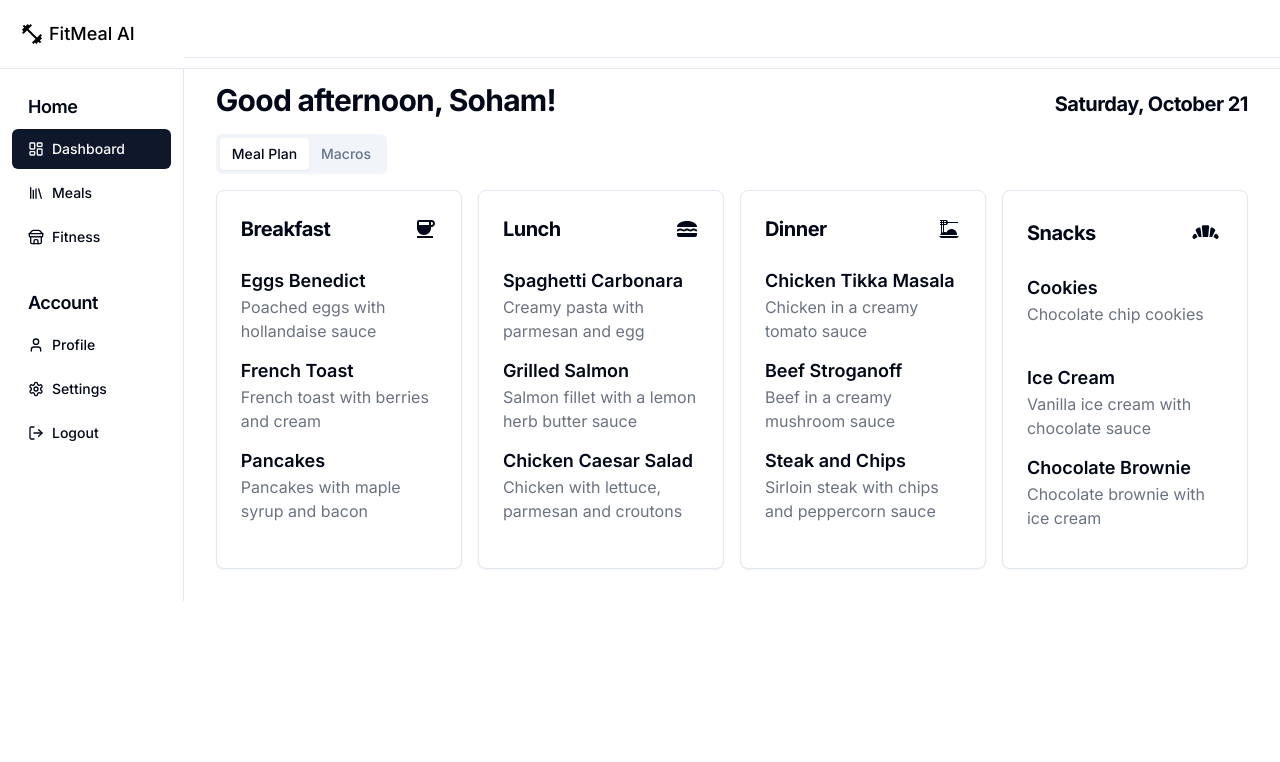
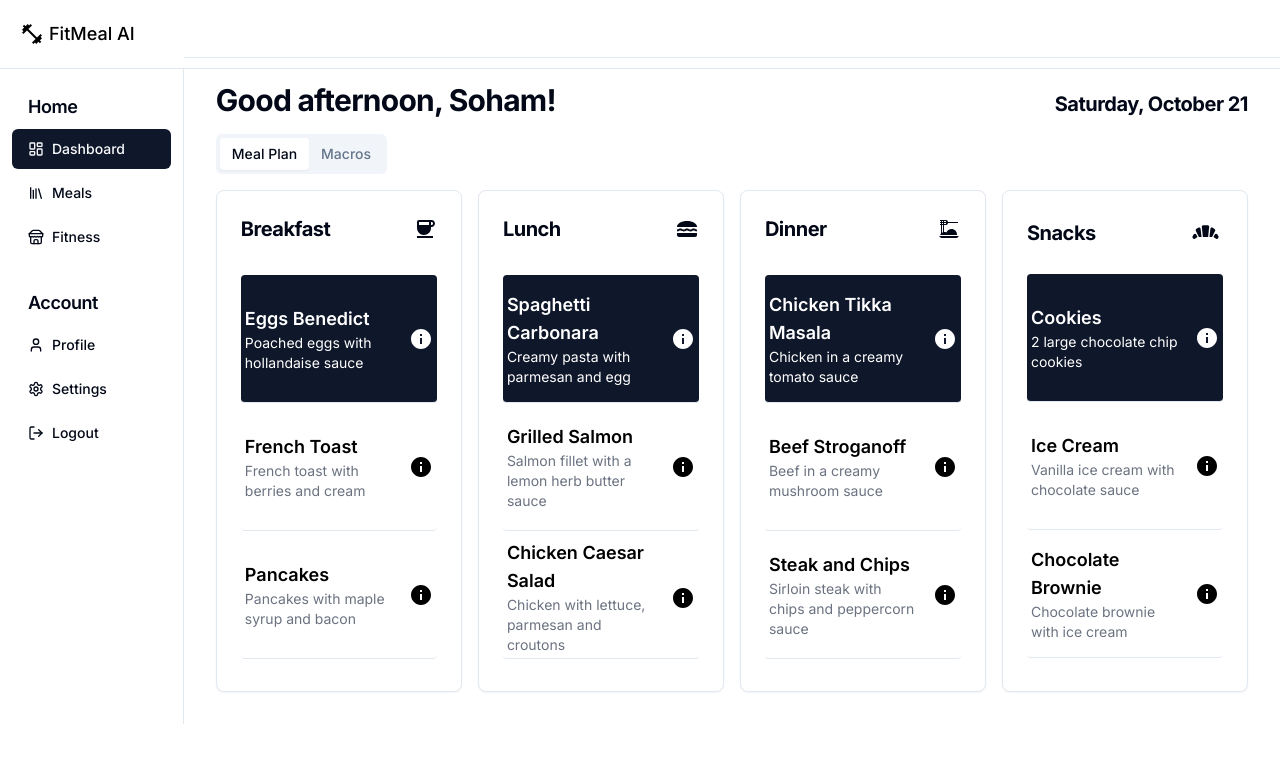
Before and after one commit to sohambasu963/FitMeal, a Next.js app in the folder client/: page /home in a window 1280 px wide. Shown: the top 762 px of the page. Built offline with nearby package versions, Linux system fonts and the light colour scheme; what chartjs-plugin-datalabels would draw is missing.

Commit message:
feat: improved meal plan ui

```diff
--- a/client/package.json
+++ b/client/package.json
@@ -21,6 +21,7 @@
     "@radix-ui/react-progress": "^1.0.3",
     "@radix-ui/react-slot": "^1.0.2",
     "@radix-ui/react-tabs": "^1.0.4",
+    "@radix-ui/react-tooltip": "^1.0.7",
     "chartjs-plugin-datalabels": "^2.2.0",
     "class-variance-authority": "^0.7.0",
     "clsx": "^2.0.0",
--- a/client/src/app/home/components/macros.tsx
+++ b/client/src/app/home/components/macros.tsx
@@ -2,7 +2,7 @@ import React from 'react';
 import { Progress } from '@/components/ui/progress';
 import { PieChart } from './pie-chart';
 
-export function Macros() {
+export function Macros({ mealCalories }: any) {
   return (
     <div className="flex">
       {/* Right Half: Macros */}
@@ -25,7 +25,7 @@ export function Macros() {
       {/* Left Half: Pie Chart */}
       <div className="w-1/2 p-4">
         <h1 className="text-xl font-bold mb-4">Calories by Meal</h1>
-        <PieChart />
+        <PieChart mealCalories={mealCalories} />
       </div>
     </div>
   );
--- a/client/src/app/home/components/meal-plan.tsx
+++ b/client/src/app/home/components/meal-plan.tsx
@@ -1,20 +1,57 @@
-import { ChevronDownIcon } from '@radix-ui/react-icons';
-import { Avatar, AvatarFallback, AvatarImage } from '@/components/ui/avatar';
-import { Button } from '@/components/ui/button';
+import React, { useState } from 'react';
 import {
   Card,
   CardContent,
-  CardDescription,
   CardHeader,
   CardTitle,
 } from '@/components/ui/card';
 import mealsData from './meals-data';
+import { NutritionalInfo } from './nutritional-info';
 import CoffeeIcon from '@mui/icons-material/Coffee';
 import LunchDiningIcon from '@mui/icons-material/LunchDining';
 import DinnerDiningIcon from '@mui/icons-material/DinnerDining';
 import BakeryDiningIcon from '@mui/icons-material/BakeryDining';
 
+interface MealItemsProps {
+  data: any;
+  onMealSelect: (meal: any) => void;
+}
+
+function MealItems({ data, onMealSelect }: MealItemsProps) {
+  const [selectedMeal, setSelectedMeal] = useState(data[0]);
+
+  const handleMealSelect = (meal: any) => {
+    setSelectedMeal(meal);
+    onMealSelect(meal);
+  };
+
+  return (
+    data.map((meal: any, index: number) => (
+      <button
+        key={index}
+        className={`relative group rounded transition h-32 w-full px-1 border-b py-2 ${selectedMeal === meal ? 'bg-primary text-white' : 'hover:bg-gray-100 text-black'} `}
+        onClick={() => setSelectedMeal(meal)}
+      >
+        <div className="flex justify-between items-center space-x-4">
+          <div className="text-left flex-1">
+            <h6 className={`text-lg font-semibold ${selectedMeal === meal ? 'text-white' : 'text-black'}`}>{meal.title}</h6>
+            <p className={`text-gray-500 text-sm ${selectedMeal === meal ? 'text-white' : 'text-black'}`}>{meal.description}</p>
+          </div>
+          <NutritionalInfo info={meal.nutritionalInfo} />
+        </div>
+      </button>
+    ))
+  );
+}
+
+
 export function MealPlan() {
+  const [mealCalories, setMealCalories] = useState({ breakfast: 0, lunch: 0, dinner: 0, snacks: 0 });
+
+  const handleMealSelect = (mealType: string, meal: any) => {
+    setMealCalories(prev => ({ ...prev, [mealType]: meal.calories }));
+  };
+
   return (
     <div className="grid gap-4 md:grid-cols-2 lg:grid-cols-4">
       <Card>
@@ -22,17 +59,8 @@ export function MealPlan() {
           <CardTitle className="text-xl font-bold">Breakfast</CardTitle>
           <CoffeeIcon />
         </CardHeader>
-        <CardContent className="pt-4">
-          {mealsData.breakfast.map((meal, index) => (
-            <div
-              key={index}
-              className="relative group hover:bg-gray-100 rounded transition"
-              style={{ minHeight: '90px' }}
-            >
-              <h6 className="text-lg font-semibold">{meal.title}</h6>
-              <p className="text-gray-500 mb-4">{meal.description}</p>
-            </div>
-          ))}
+        <CardContent className="pt-4 my-2">
+          <MealItems data={mealsData.breakfast} onMealSelect={(meal) => handleMealSelect('breakfast', meal)} />
         </CardContent>
       </Card>
       <Card>
@@ -40,17 +68,8 @@ export function MealPlan() {
           <CardTitle className="text-xl font-bold">Lunch</CardTitle>
           <LunchDiningIcon />
         </CardHeader>
-        <CardContent className="pt-4">
-          {mealsData.lunch.map((meal, index) => (
-            <div
-              key={index}
-              className="relative group hover:bg-gray-100 rounded transition"
-              style={{ minHeight: '90px' }}
-            >
-              <h6 className="text-lg font-semibold">{meal.title}</h6>
-              <p className="text-gray-500 mb-4">{meal.description}</p>
-            </div>
-          ))}
+        <CardContent className="pt-4 my-2">
+        <MealItems data={mealsData.lunch} onMealSelect={(meal) => handleMealSelect('lunch', meal)} />
         </CardContent>
       </Card>
       <Card>
@@ -58,35 +77,17 @@ export function MealPlan() {
           <CardTitle className="text-xl font-bold">Dinner</CardTitle>
           <DinnerDiningIcon />
         </CardHeader>
-        <CardContent className="pt-4">
-          {mealsData.dinner.map((meal, index) => (
-            <div
-              key={index}
-              className="relative group hover:bg-gray-100 rounded transition"
-              style={{ minHeight: '90px' }}
-            >
-              <h6 className="text-lg font-semibold">{meal.title}</h6>
-              <p className="text-gray-500 mb-4">{meal.description}</p>
-            </div>
-          ))}
+        <CardContent className="pt-4 my-2">
+        <MealItems data={mealsData.dinner} onMealSelect={(meal) => handleMealSelect('dinner', meal)} />
         </CardContent>
       </Card>
       <Card>
         <CardHeader className="flex flex-row items-center justify-between space-y-0 pb-2">
           <CardTitle className="text-xl font-bold">Snacks</CardTitle>
-          <BakeryDiningIcon fontSize="large" />
+          <BakeryDiningIcon fontSize='large'/>
         </CardHeader>
         <CardContent className="pt-4">
-          {mealsData.snacks.map((meal, index) => (
-            <div
-              key={index}
-              className="relative group hover:bg-gray-100 rounded transition"
-              style={{ minHeight: '90px' }}
-            >
-              <h6 className="text-lg font-semibold">{meal.title}</h6>
-              <p className="text-gray-500 mb-4">{meal.description}</p>
-            </div>
-          ))}
+        <MealItems data={mealsData.snacks} onMealSelect={(meal) => handleMealSelect('snacks', meal)} />
         </CardContent>
       </Card>
     </div>
--- a/client/src/app/home/components/meals-data.ts
+++ b/client/src/app/home/components/meals-data.ts
@@ -2,14 +2,32 @@ const breakfastMeals = [
     {
       title: 'Eggs Benedict',
       description: 'Poached eggs with hollandaise sauce',
+      nutritionalInfo: {
+        calories: 400,
+        protein: 20,
+        carbs: 30,
+        fat: 25,
+      },
     },
     {
       title: 'French Toast',
       description: 'French toast with berries and cream',
+      nutritionalInfo: {
+        calories: 350,
+        protein: 12,
+        carbs: 45,
+        fat: 15,
+      },
     },
     {
       title: 'Pancakes',
       description: 'Pancakes with maple syrup and bacon',
+      nutritionalInfo: {
+        calories: 520,
+        protein: 15,
+        carbs: 90,
+        fat: 15,
+      },
     },
   ];
 
@@ -17,14 +35,32 @@ const lunchMeals = [
     {
       title: 'Spaghetti Carbonara',
       description: 'Creamy pasta with parmesan and egg',
+      nutritionalInfo: {
+        calories: 600,
+        protein: 25,
+        carbs: 75,
+        fat: 30,
+      },
     },
     {
       title: 'Grilled Salmon',
       description: 'Salmon fillet with a lemon herb butter sauce',
+      nutritionalInfo: {
+        calories: 500,
+        protein: 45,
+        carbs: 0,
+        fat: 30,
+      },
     },
     {
       title: 'Chicken Caesar Salad',
       description: 'Chicken with lettuce, parmesan and croutons',
+      nutritionalInfo: {
+        calories: 350,
+        protein: 30,
+        carbs: 15,
+        fat: 15,
+      },
     },
   ];
 
@@ -32,29 +68,65 @@ const dinnerMeals = [
     {
       title: 'Chicken Tikka Masala',
       description: 'Chicken in a creamy tomato sauce',
+      nutritionalInfo: {
+        calories: 570,
+        protein: 35,
+        carbs: 50,
+        fat: 25,
+      },
     },
     {
       title: 'Beef Stroganoff',
       description: 'Beef in a creamy mushroom sauce',
+      nutritionalInfo: {
+        calories: 700,
+        protein: 40,
+        carbs: 60,
+        fat: 35,
+      },
     },
     {
       title: 'Steak and Chips',
       description: 'Sirloin steak with chips and peppercorn sauce',
+      nutritionalInfo: {
+        calories: 800,
+        protein: 50,
+        carbs: 70,
+        fat: 40,
+      },
     },
   ];
 
   const snacksMeals = [
     {
       title: 'Cookies',
-    description: 'Chocolate chip cookies',
+      description: '2 large chocolate chip cookies',
+      nutritionalInfo: {
+        calories: 150,
+        protein: 2,
+        carbs: 20,
+        fat: 7,
+      },
     },
     {
       title: 'Ice Cream',
       description: 'Vanilla ice cream with chocolate sauce',
+      nutritionalInfo: {
+        calories: 200,
+        protein: 4,
+        carbs: 25,
+        fat: 10,
+      },
     },
     {
       title: 'Chocolate Brownie',
       description: 'Chocolate brownie with ice cream',
+      nutritionalInfo: {
+        calories: 400,
+        protein: 5,
+        carbs: 50,
+        fat: 20,
+      },
     },
   ];
 
--- a/client/src/app/home/components/navbar.tsx
+++ b/client/src/app/home/components/navbar.tsx
@@ -45,9 +45,7 @@ export function Navbar({
               Meals
             </Button>
             <Button
-              variant={
-                currentComponent === '/fitness' ? 'default' : 'ghost'
-              }
+              variant={currentComponent === '/fitness' ? 'default' : 'ghost'}
               className="w-full justify-start"
               onClick={() => navigateTo('/fitness')}
             >
--- /dev/null
+++ b/client/src/app/home/components/nutritional-info.tsx
@@ -0,0 +1,39 @@
+import {
+  Tooltip,
+  TooltipContent,
+  TooltipProvider,
+  TooltipTrigger,
+} from '@/components/ui/tooltip';
+import InfoIcon from '@mui/icons-material/Info';
+
+export function NutritionalInfo({ info }: any) {
+    return (
+      <TooltipProvider>
+        <Tooltip>
+          <TooltipTrigger>
+            <InfoIcon />
+          </TooltipTrigger>
+          <TooltipContent>
+            <div className="text-black p-4 rounded-lg flex flex-col space-y-2 w-40">
+              <div className="flex flex-row items-center justify-between">
+                <span className="font-bold text-blue-600">Calories</span>
+                <span className="font-medium text-gray-700">{info.calories}</span>
+              </div>
+              <div className="flex flex-row items-center justify-between">
+                <span className="font-bold text-green-600">Protein</span>
+                <span className="font-medium text-gray-700">{info.protein}g</span>
+              </div>
+              <div className="flex flex-row items-center justify-between">
+                <span className="font-bold text-yellow-600">Carbs</span>
+                <span className="font-medium text-gray-700">{info.carbs}g</span>
+              </div>
+              <div className="flex flex-row items-center justify-between">
+                <span className="font-bold text-red-600">Fat</span>
+                <span className="font-medium text-gray-700">{info.fat}g</span>
+              </div>
+            </div>
+          </TooltipContent>
+        </Tooltip>
+      </TooltipProvider>
+    );
+  }
--- a/client/src/app/home/components/pie-chart.jsx
+++ b/client/src/app/home/components/pie-chart.jsx
@@ -4,7 +4,8 @@ import ChartDataLabels from 'chartjs-plugin-datalabels';
 
 Chart.register(ArcElement, ChartDataLabels);
 
-export function PieChart() {
+export function PieChart({ mealCalories }) {
+  console.log(mealCalories);
   const data = {
     datasets: [
       {
--- /dev/null
+++ b/client/src/components/ui/tooltip.tsx
@@ -0,0 +1,30 @@
+'use client';
+
+import * as React from 'react';
+import * as TooltipPrimitive from '@radix-ui/react-tooltip';
+
+import { cn } from '@/lib/utils';
+
+const TooltipProvider = TooltipPrimitive.Provider;
+
+const Tooltip = TooltipPrimitive.Root;
+
+const TooltipTrigger = TooltipPrimitive.Trigger;
+
+const TooltipContent = React.forwardRef<
+  React.ElementRef<typeof TooltipPrimitive.Content>,
+  React.ComponentPropsWithoutRef<typeof TooltipPrimitive.Content>
+>(({ className, sideOffset = 4, ...props }, ref) => (
+  <TooltipPrimitive.Content
+    ref={ref}
+    sideOffset={sideOffset}
+    className={cn(
+      'z-50 overflow-hidden rounded-md border bg-popover px-3 py-1.5 text-sm text-popover-foreground shadow-md animate-in fade-in-0 zoom-in-95 data-[state=closed]:animate-out data-[state=closed]:fade-out-0 data-[state=closed]:zoom-out-95 data-[side=bottom]:slide-in-from-top-2 data-[side=left]:slide-in-from-right-2 data-[side=right]:slide-in-from-left-2 data-[side=top]:slide-in-from-bottom-2',
+      className,
+    )}
+    {...props}
+  />
+));
+TooltipContent.displayName = TooltipPrimitive.Content.displayName;
+
+export { Tooltip, TooltipTrigger, TooltipContent, TooltipProvider };
```
Also changed, not shown: 1 other file (tests, documents, lock files or other folders). Lines whose indentation alone changed are shown as unchanged.
